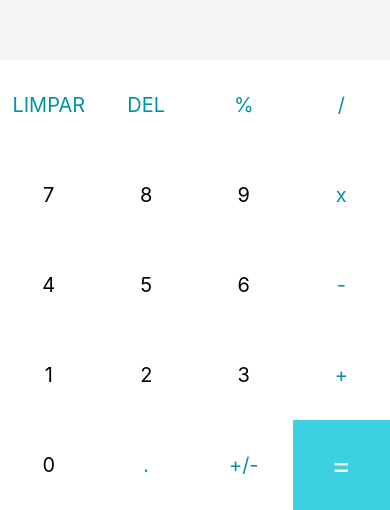
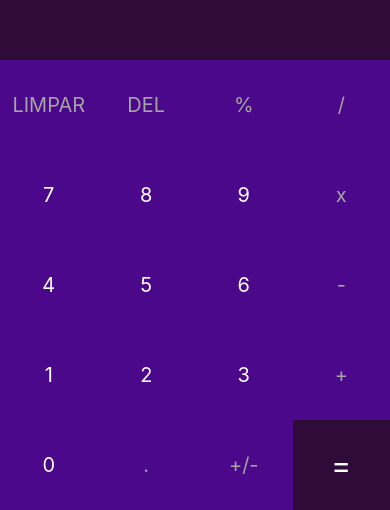
Before and after one commit to NameTw/Calculadora, a React Native app: screen / in a window 390 px wide. Shown: the part 334-844 px from the top of the page. Built offline with nearby package versions, Linux system fonts and the light colour scheme.

Commit message:
Alteração na cor

```diff
--- a/App.js
+++ b/App.js
@@ -77,12 +77,12 @@
 
         {buttons.map((button) =>
           button === '=' ? // Mapeamento do botão =
-        <TouchableOpacity onPress={() => handleInput(button)} key={button} style={[styles.button, {backgroundColor: '#3dd0e3'}]}>
+        <TouchableOpacity onPress={() => handleInput(button)} key={button} style={[styles.button, {backgroundColor: '#2F0B3A'}]}>
           <Text style={[styles.textButton, {color: "white", fontSize: 30}]}>{button}</Text>
         </TouchableOpacity>
-          : // Mapeamento dos outros botões
+          : // Mapeamento dos outros botões   #4B088A
           <TouchableOpacity onPress={() => handleInput(button)} key={button} style={styles.button}>
-            <Text style={[styles.textButton, {color: typeof(button) === 'number' ? 'black': '#0093a6'}]}>{button}</Text>
+            <Text style={[styles.textButton, {color: typeof(button) === 'number' ? 'white': '#A4A4A4'}]}>{button}</Text>
           </TouchableOpacity>
         )}
       </View>
@@ -98,17 +98,17 @@
   results: {
     flex: 2,
     justifyContent: "center",
-    backgroundColor: "#f5f5f5"
+    backgroundColor: "#2F0B3A"
   },
   resultText: {
-    color: "#282F38",
+    color: "white",
     fontSize: 32,
     fontWeight: "bold",
     padding: 12,
     textAlign: "right"
   },
   historyText:{
-    color: "#7c7c7c",
+    color: "#A4A4A4",
     fontSize: 20,
     marginRight: 10,
     alignSelf: 'flex-end',
@@ -118,7 +118,7 @@
     flexWrap: 'wrap',
   },
   button: {
-    backgroundColor: 'white',
+    backgroundColor: '#4B088A',
     alignItems: 'center',
     justifyContent: 'center',
     minWidth: 90,
```
